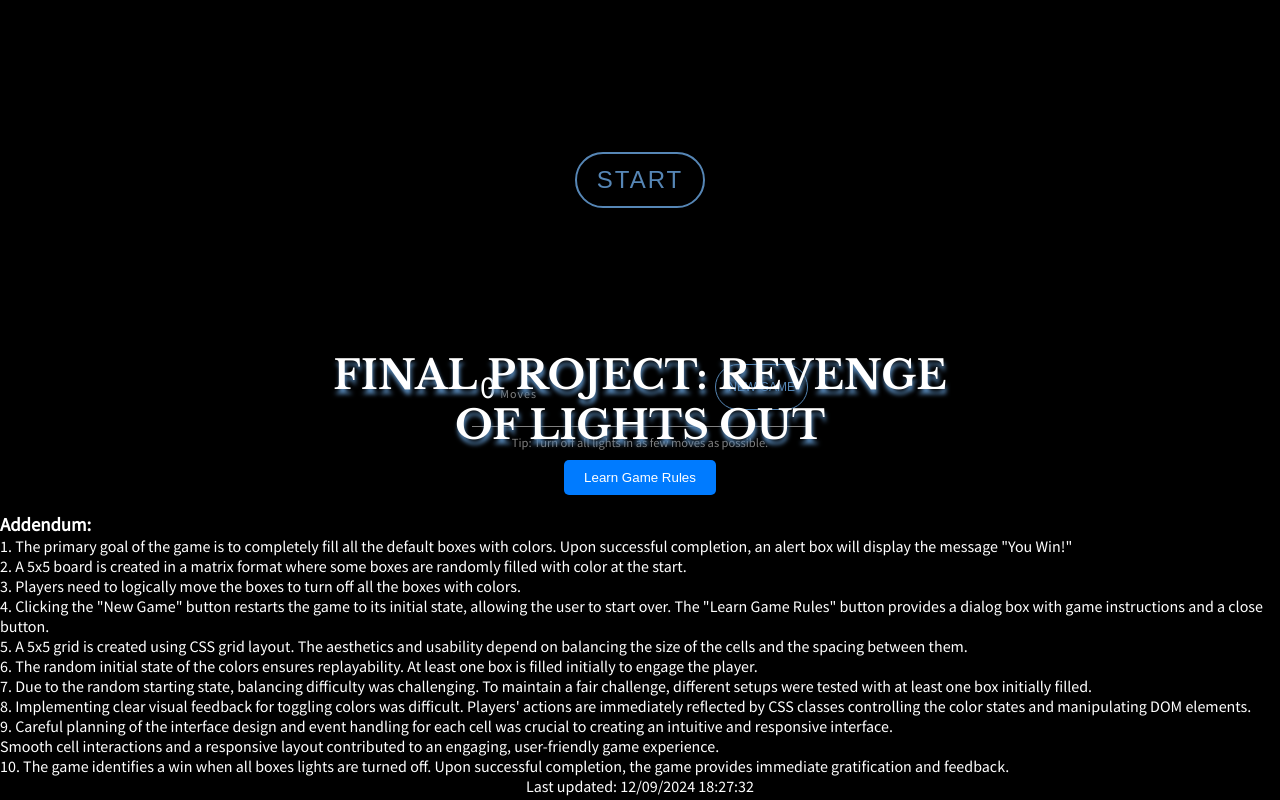
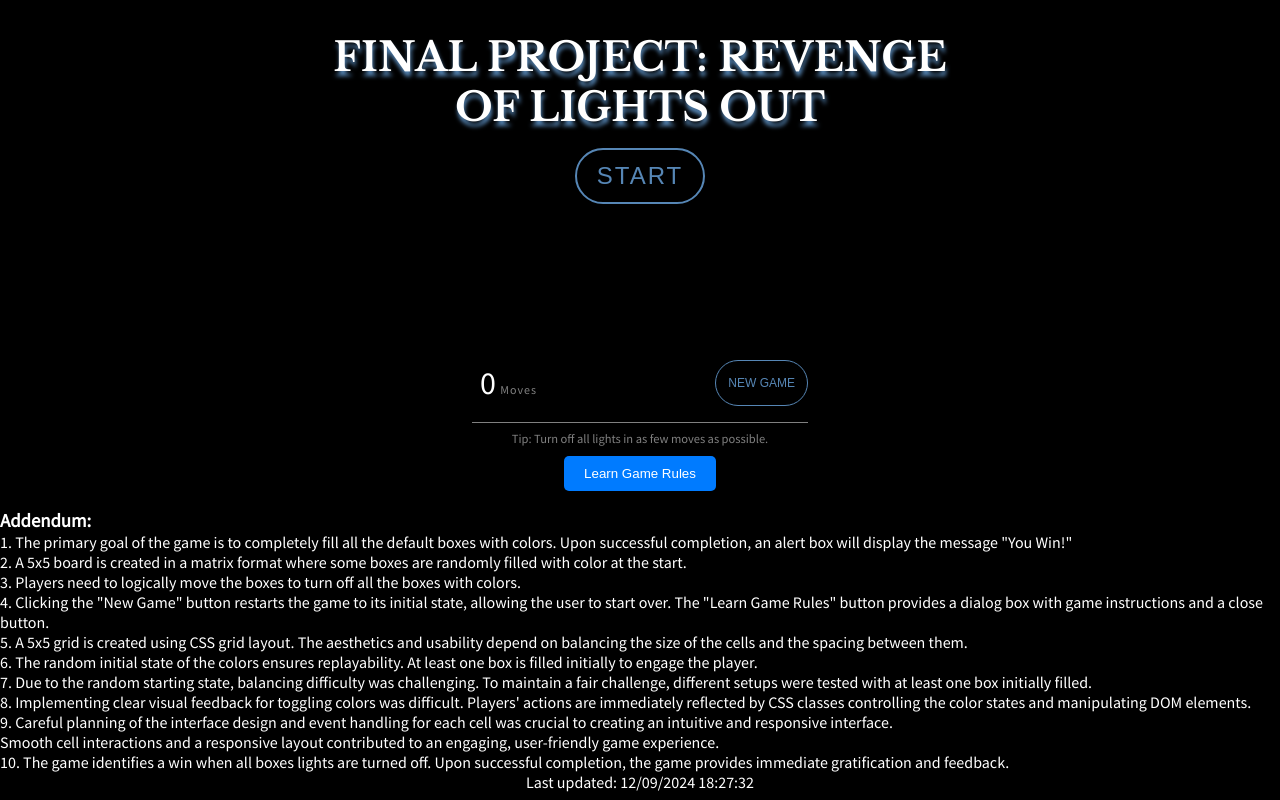
Before and after one commit to ArchanaKagithala/ITC505, a plain HTML site: page final/index.html in a window 1280 px wide. Drawn offline with nearby package versions, Linux system fonts and the light colour scheme.

Commit message:
Update styles.css

```diff
--- a/final/styles.css
+++ b/final/styles.css
@@ -11,26 +11,28 @@ body {
     background-color: #000; /* Black background color */
     display: flex;
     flex-direction: column;
-    justify-content: center;
+    justify-content: flex-start; /* Keep content aligned to the top */
     align-items: center;
     color: #fff; /* White text for contrast on black background */
     font-family: "Source Sans Pro", sans-serif;
+    position: relative; /* For absolute positioning of elements */
 }
 
 /* Title styling */
 body h1 {
     font-size: 2.5rem;
     text-shadow: 1px 5px 4px #5686b5;
+    margin-top: 2rem; /* Keep the title from touching the top */
     margin-bottom: 2rem;
     color: #ffffff; /* White text */
     font-family: "Libre Baskerville", serif;
     text-transform: uppercase;
     font-weight: bold;
     text-align: center;
-    position: absolute;  /* Centering title with absolute positioning */
-    top: 50%;            /* Center vertically */
-    left: 50%;           /* Center horizontally */
-    transform: translate(-50%, -50%);  /* Offset correction */
+    position: absolute;  /* Position it absolutely at the top center */
+    top: 0;               /* Place it at the top of the page */
+    left: 50%;            /* Horizontally center it */
+    transform: translateX(-50%); /* Offset by 50% to center it */
 }
 
 .game-container {
```
